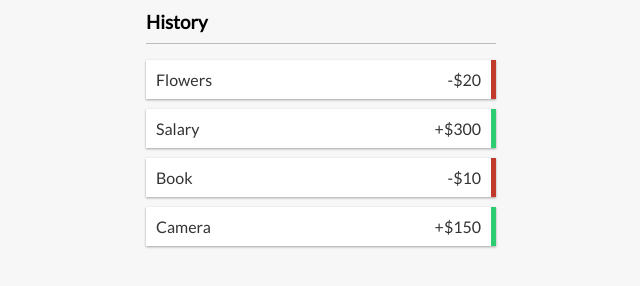
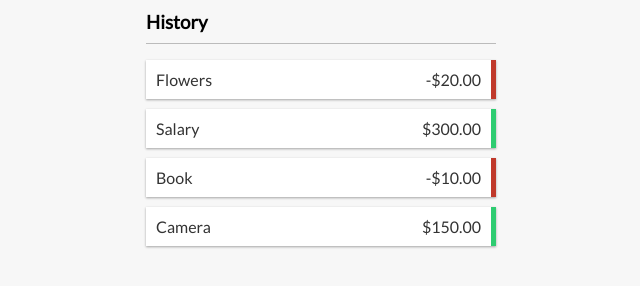
Before and after one commit to NJVS/Expense-tracker-app, a React (Create React App) app: page / in a window 1280 px wide. Shown: the part 279-565 px from the top of the page, without its empty margins (319-959 px from the left). Built offline with nearby package versions, Linux system fonts and the light colour scheme.

Commit message:
display transactions

```diff
--- a/src/components/Transaction.jsx
+++ b/src/components/Transaction.jsx
@@ -1,11 +1,15 @@
 import React from 'react'
 
 const Transaction = ({ data }) => {
-  const sign = data.amount < 0 ? '-' : '+';
+
+  const toCurrency = new Intl.NumberFormat("en-us", {
+    currency: "USD",
+    style: "currency",
+  })
 
   return (
-    <li className={sign === '-' ? 'minus' : 'plus'}>
-      {data.title} <span>{sign}${Math.abs(data.amount)}</span><button className='delete-btn'>x</button>
+    <li className={data.amount < 0 ? 'minus' : 'plus'}>
+      {data.title} <span>{toCurrency.format(data.amount)}</span><button className='delete-btn'>x</button>
     </li>
   )
 }
```
